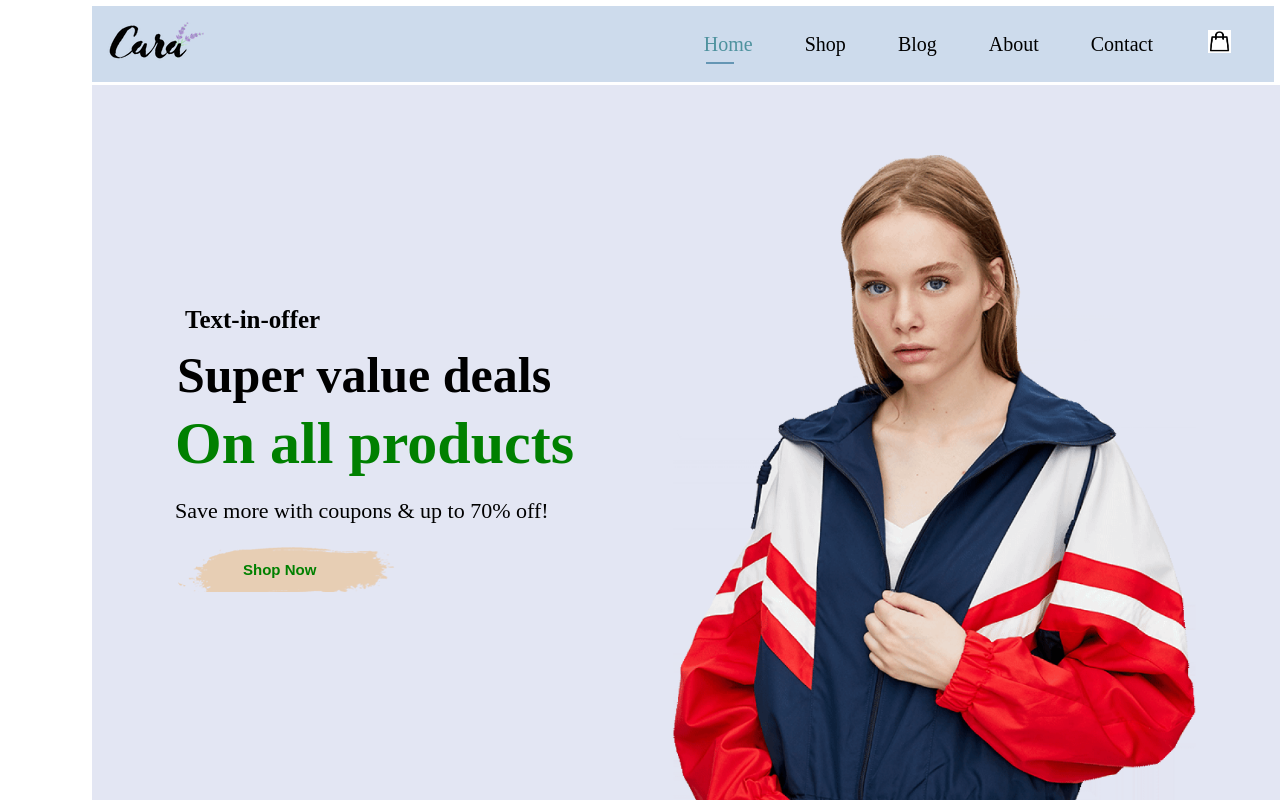
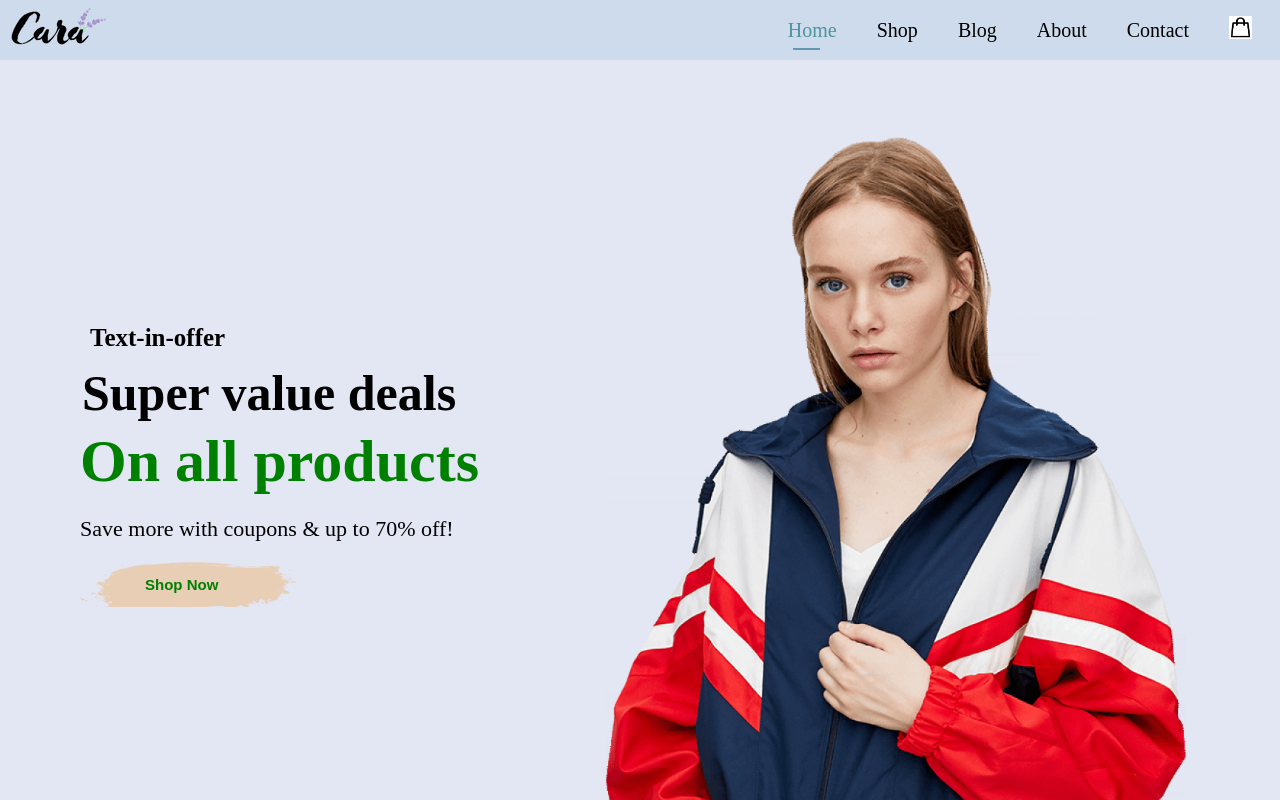
Before and after one commit to ThakurSatyam04/E-commerse-website, a plain HTML site: page index.html in a window 1280 px wide. Shown: the top 800 px of the page. Drawn offline with Linux system fonts and the light colour scheme.

Commit message:
commit all

```diff
--- a/index.html
+++ b/index.html
@@ -10,7 +10,6 @@
     <link rel="stylesheet" href="style.css">
 </head>
 <body>
-<div class="container">
     <section id="header">
         <a href="#"><img src="img/logo.png" class="logo" alt=""></a>
 
@@ -493,11 +492,10 @@
         </div>
 
         <div class="copyright">
-            <p><img src="img/copyright.svg" alt=""> Anjali Singh - Owner of Cara E-commerce website</p>
+            <p><img src="img/copyright.svg" alt=""> Satyam Kumar - Owner of Cara E-commerce website</p>
         </div>
 
     </footer>
-</div>
 
 
     <script src="script.js"></script>
--- a/style.css
+++ b/style.css
@@ -1,5 +1,5 @@
 *{
-    margin: 3px;
+    margin: 0;
     padding: 0;
 }
 
@@ -48,9 +48,9 @@ button.normal{
 
 
 body{
-    width: 100%;
+    /* width: 100%; */
     /* margin: 10px; */
-    overflow-x: hidden;
+    /* overflow-x: hidden; */
 }
 
 /* Header Start */
@@ -123,7 +123,7 @@ body{
 
 #hero {
     background-image: url("img/hero4.png");
-    height: 90vh;
+    height: 100vh;
     width: 100%;
     background-size: cover;
     background-position: top 20% right 0;
```
